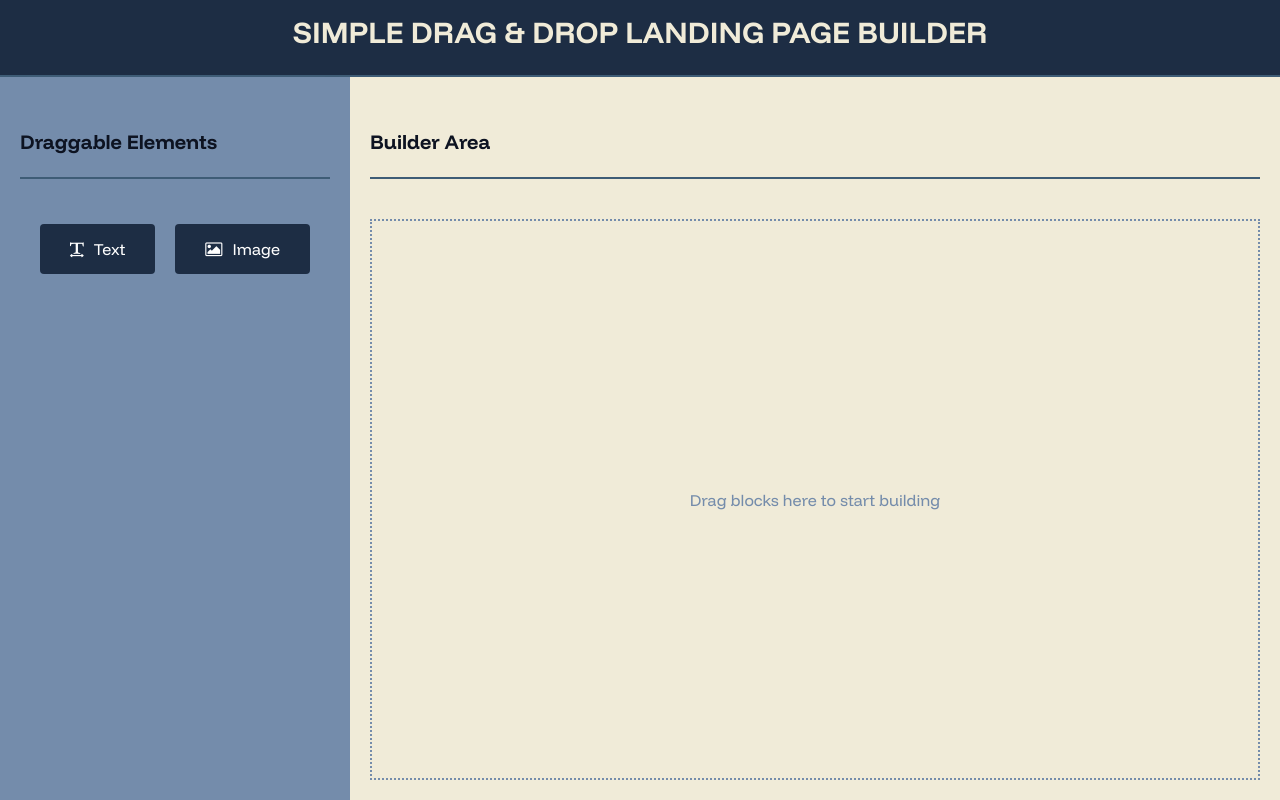
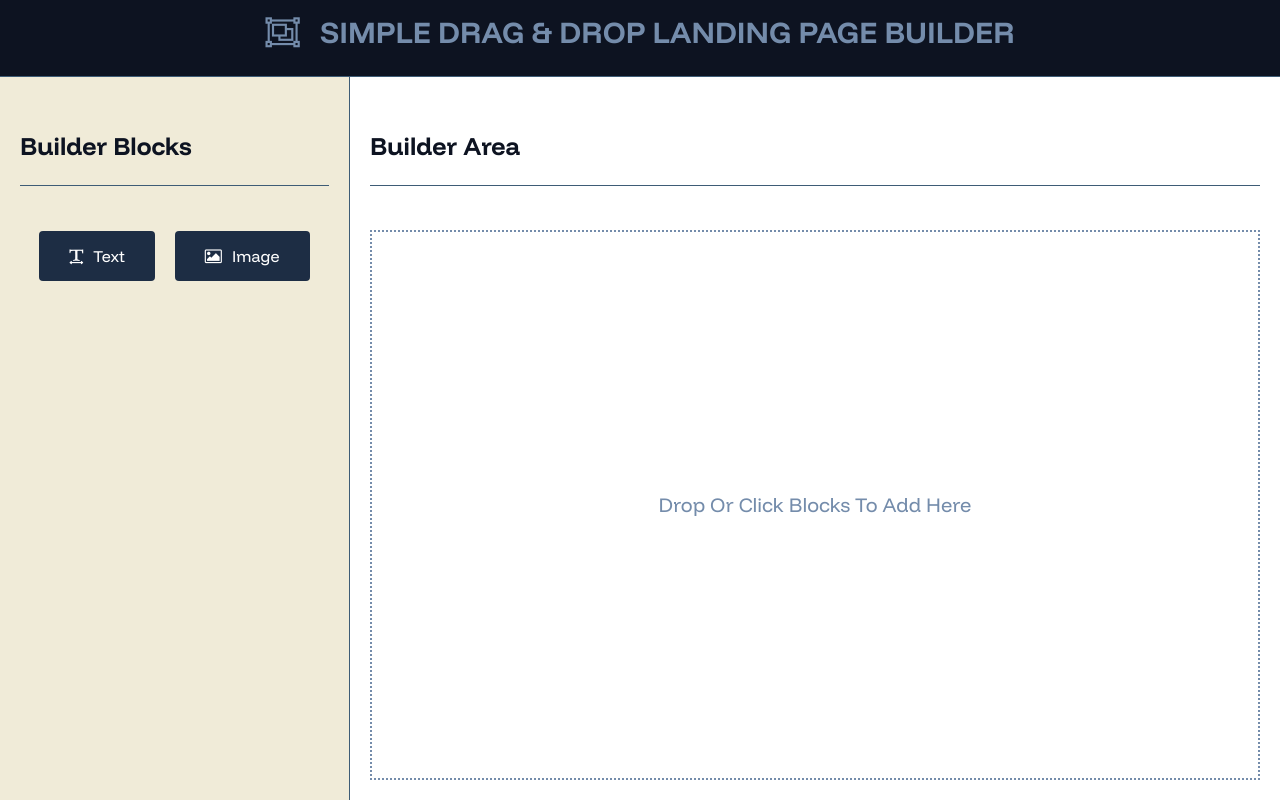
Before and after one commit to jonatangerman/drag-and-drop-page-builder, a Vue app: page / in a window 1280 px wide. Built offline with nearby package versions, Linux system fonts and the light colour scheme.

Commit message:
Add Delete and Duplicate actions

```diff
--- a/src/App.vue
+++ b/src/App.vue
@@ -1,10 +1,10 @@
 <template>
-  <h1 class="title text-center pt-[10px] !text-[30px] uppercase">Simple Drag & Drop Landing Page Builder</h1>
+  <h1 class="title text-center pt-[10px] !text-[30px] uppercase"><i class="fa fa-object-group mr-[20px]"></i>Simple Drag & Drop Landing Page Builder</h1>
   <div id="main-container" class="flex w-full">
     <div id="blocks-container"
       class="flex max-w-[350px] w-full shadow-lg gap-5 flex-col p-[20px] pt-[50px]">
 
-      <h1>Draggable Elements</h1>
+      <h1>Builder Blocks</h1>
 
       <div id="blocks" class="w-full h-[100px] flex flex-wrap justify-center items-center gap-5">
         <ElementBlock v-for="type in elementsType"
@@ -17,7 +17,7 @@
 
     <div
       id="builder-container"
-      class="flex w-full p-[20px] pt-[50px] flex-col"
+      class="flex w-full p-[20px] pt-[50px] flex-col gap-1"
       @dragover.prevent
       @drop="onDropBlock"
     >
@@ -25,9 +25,9 @@
       <h1 class="mb-[40px]">Builder Area</h1>
       <div
         v-if="builderBlocks.length === 0"
-        class="flex items-center justify-center empty-builder text-center py-20 border-dashed border-2 mt-auto mb-auto h-[90%]"
+        class="flex items-center justify-center empty-builder text-center py-20 border-dashed border-2 text-[20px] mt-auto mb-auto h-[90%]"
       >
-        Drag blocks here to start building
+        Drop Or Click Blocks To Add Here
       </div>
 
       <div
@@ -50,6 +50,8 @@
           @activate="setActive"
           @inactivate="setInactive"
           @input="changeContent"
+          @duplicate="handleDuplication"
+          @delete="handleDelete"
         />
       </div>
     </div>
@@ -104,7 +106,6 @@
 };
 
 const setActive = (params: BuilderBlockParams) => {
-  console.log("CLICKED ", params.blockId);
   selectedId.value = params.blockId;
 }
 
@@ -113,8 +114,16 @@ const changeContent = (params: BuilderBlockParams) => {
 }
 
 const setInactive = () => {
-  console.log('setInactive!! ')
   selectedId.value = '';
+}
+
+const handleDuplication = (params: BuilderBlockParams) => {
+  const current = builderBlocks.value[params.index];
+  builderBlocks.value.splice(params.index + 1, 0, { ...current, id: crypto.randomUUID() });
+}
+
+const handleDelete = (params: BuilderBlockParams) => {
+  builderBlocks.value.splice(params.index, 1);
 }
 
 </script>
@@ -122,26 +131,26 @@ const setInactive = () => {
 <style lang="scss" scoped>
 
   #main-container {
-    height: calc(100% - var(--title-height));
+    min-height: calc(100% - var(--title-height));
   }
 
   h1 {
     color: var(--color-black);
-    font-size: 20px;
+    font-size: 25px;
     font-weight: bold;
     width: 100%;
     padding-bottom: 20px;
-    border-bottom: 2px solid var(--color-accent);
+    border-bottom: 1px solid var(--color-accent);
   }
 
   h1.title {
-    background-color: var(--color-primary);
-    color: var(--color-white);
+    background-color: var(--color-black);
+    color: var(--color-secondary);
     height: var(--title-height);
   }
 
   #builder-container {
-    background-color: var(--color-white);
+    background-color: white;
 
     .empty-builder {
       border-color: var(--color-secondary);
@@ -151,6 +160,7 @@ const setInactive = () => {
   }
 
   #blocks-container {
-    background-color: var(--color-secondary);
+    border-right: 1px solid var(--color-accent);
+    background-color: var(--color-white);
   }
 </style>
```
